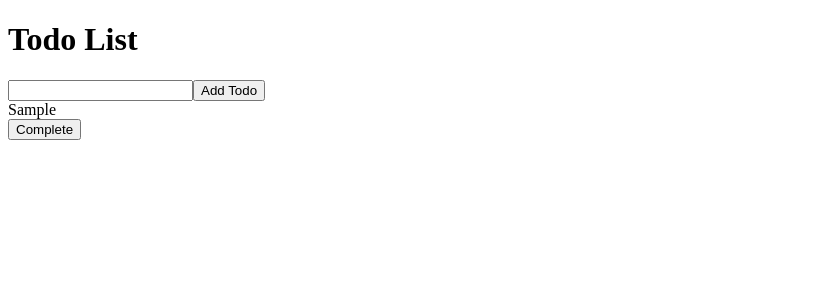
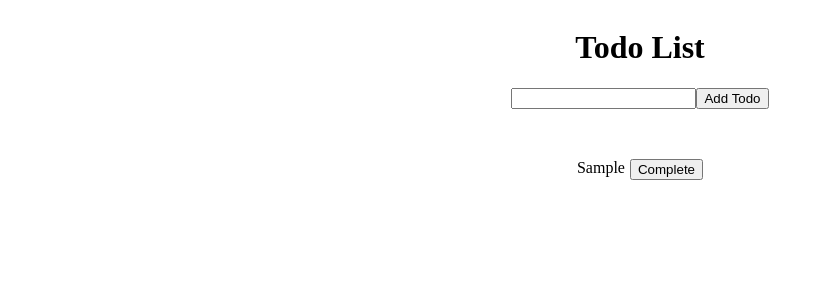
Before and after one commit to SoohyungJung/ts-hooks-todo, a React app: page / in a window 1280 px wide. Both pictures are taken after typing "Sample" into the empty fields and a click on the button "Add Todo". Shown: the top 300 px of the page, without its empty margins (0-824 px from the left). Built offline with nearby package versions, Linux system fonts and the light colour scheme.

Commit message:
Added styled-components

```diff
--- a/package.json
+++ b/package.json
@@ -24,9 +24,12 @@
     "@babel/preset-typescript": "^7.9.0",
     "@types/react": "^16.9.34",
     "@types/react-dom": "^16.9.6",
+    "@types/styled-components": "^5.1.0",
     "babel-loader": "^8.1.0",
+    "babel-plugin-styled-components": "^1.10.7",
     "react": "^16.13.1",
     "react-dom": "^16.13.1",
+    "styled-components": "^5.1.0",
     "webpack": "^4.43.0",
     "webpack-cli": "^3.3.11",
     "webpack-dev-server": "^3.10.3"
--- a/src/App.tsx
+++ b/src/App.tsx
@@ -1,4 +1,5 @@
 import React, { useState } from 'react';
+import styled from 'styled-components';
 
 type FormElem = React.FormEvent<HTMLFormElement>
 
@@ -29,7 +30,7 @@ const App: React.FC = () => {
   }
 
   return (
-    <div>
+    <S.Container>
       <h1>Todo List</h1>
       <form onSubmit={handleSubmit}>
         <input
@@ -40,16 +41,50 @@ const App: React.FC = () => {
         <button type="submit">Add Todo</button>
       </form>
 
-      <section>
+      <S.ListWrapper>
         {todos.map((item: ITodo, i: number) => (
-          <div key={i.toString()}>
+          <S.TodoList key={i.toString()} idx={i} isComplete={item.complete}>
             <div>{item.text}</div>
-            <button type="button" onClick={() => handleComplete(i)}>{item.complete ? 'Incomplete' : 'Complete'}</button>
-          </div>
+            <button type="button" onClick={() => handleComplete(i)}>
+              {item.complete ? "Incomplete" : "Complete"}
+            </button>
+          </S.TodoList>
         ))}
-      </section>
-    </div>
+      </S.ListWrapper>
+    </S.Container>
   );
 }
 
+const S: any = {};
+
+S.Container = styled.div`
+  display: flex;
+  align-items: center;
+  flex-direction: column;
+`;
+
+S.ListWrapper = styled.section`
+  display: flex;
+  align-items: flex-end;
+  flex-direction: column;
+  margin-top: 50px;
+`;
+
+S.TodoList = styled.div<{ idx: number, isComplete: boolean }>`
+  display: flex;
+  margin-top: ${props => (
+    props.idx === 0 ? '0' : '10px'
+  )};
+
+  & > div {
+    text-decoration: ${props => (
+      props.isComplete ? 'line-through' : 'none'
+    )}
+  }
+
+  & > button {
+    margin-left: 5px;
+  }
+`;
+
 export default App;
```
Also changed, not shown: .babelrc, 1 other file (tests, documents, lock files or other folders).
